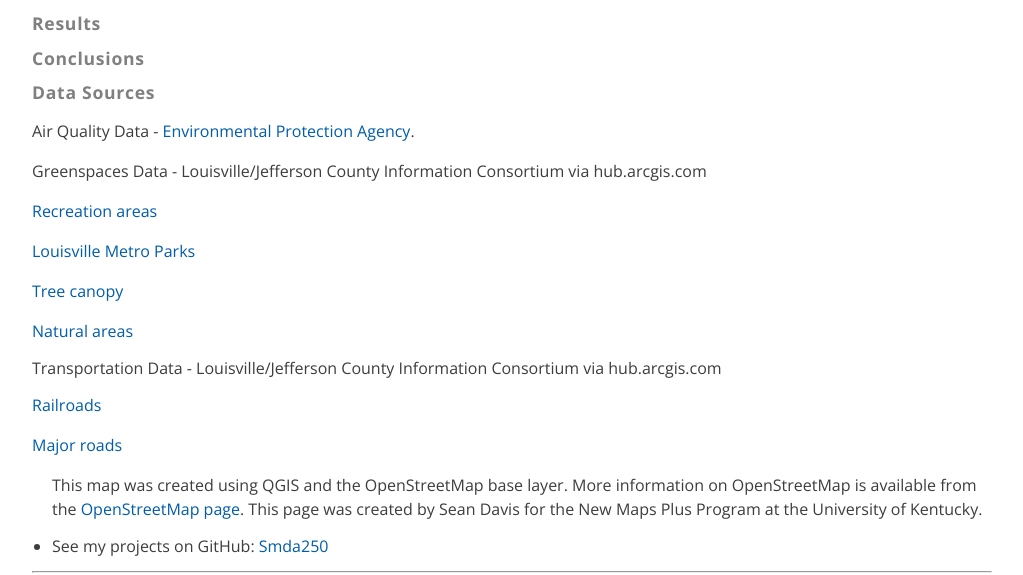
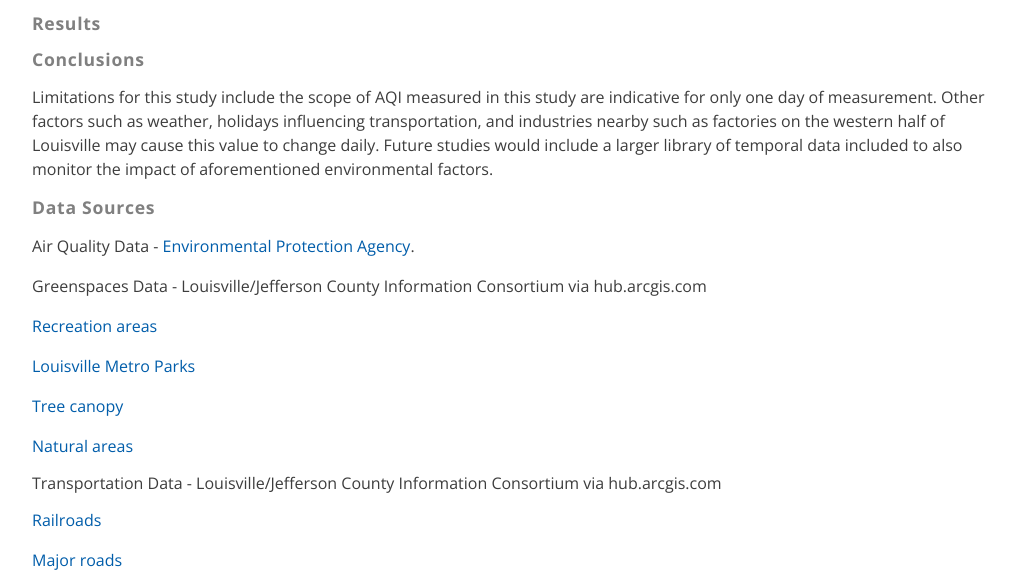
Before and after one commit to smda250/louisville-aqi, a plain HTML site: page index.html in a window 1280 px wide. Shown: the part 1410-1985 px from the top of the page, without its empty margins (128-1151 px from the left). Drawn offline with nearby package versions, Linux system fonts and the light colour scheme.

Commit message:
Update readme and index

```diff
--- a/index.html
+++ b/index.html
@@ -120,10 +120,15 @@
 			 </p>
 
 		<h2>Results</h2>
+		<p>
+
+		</p>
 
 		<h2>Conclusions</h2>
-
-
+		<p></p>
+		<p>Limitations for this study include the scope of AQI measured in this study are indicative for only one day of measurement. Other factors such as weather,
+			holidays influencing transportation, and industries nearby such as factories on the western half of Louisville may cause this value to change daily.
+			Future studies would include a larger library of temporal data included to also monitor the impact of aforementioned environmental factors. </p>
 		<h2>Data Sources</h2>
 				<p>Air Quality Data - <a href=https://aqs.epa.gov/aqsweb/airdata/download_files.html#Annual>Environmental Protection Agency</a>.</p>
 				<p>Greenspaces Data - Louisville/Jefferson County Information Consortium via hub.arcgis.com
```
Also changed, not shown: 1 other file.
